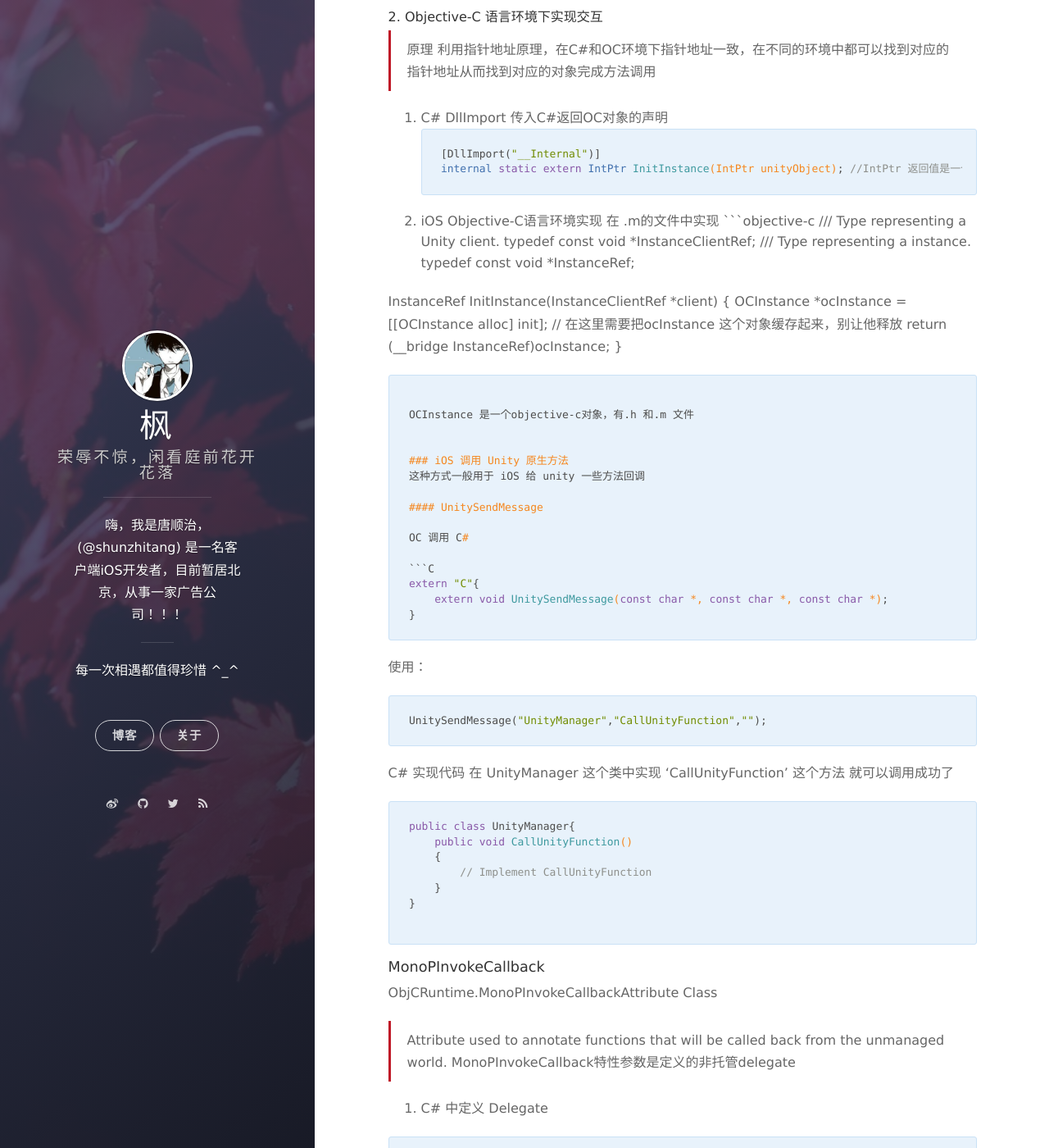
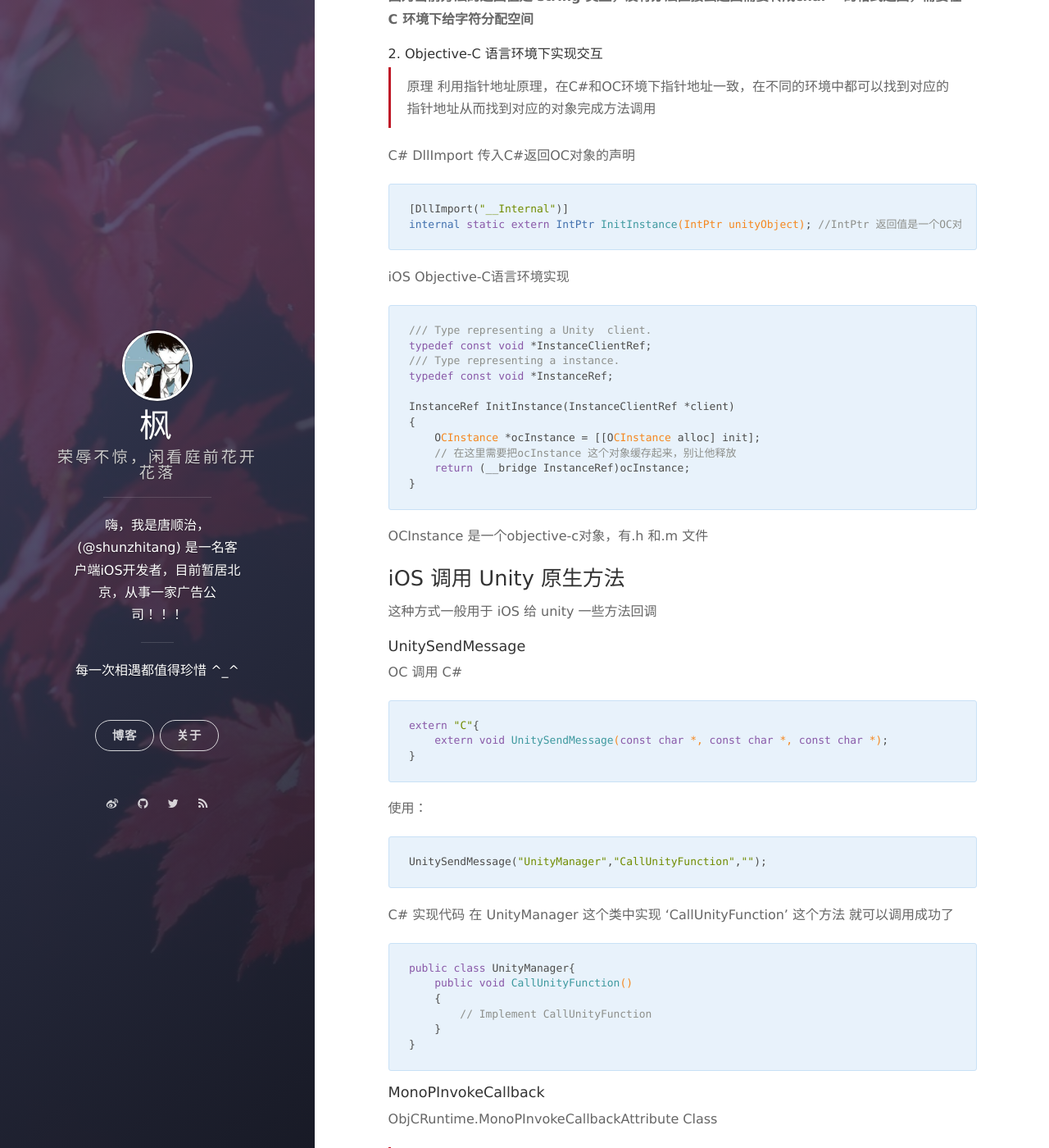
Before and after one commit to ShunzhiTang/ShunzhiTang.github.io, a Jekyll site: the page built from _posts/2019-03-20-iOS-iosRecord-Note.markdown, in a window 1280 px wide and 1400 px high, scrolled down 2669 px. Shown: the whole window at 82% size. Built offline with Jekyll 4.4.1, drawn with Linux system fonts in a browser that asks for light colours; nearby versions of some CDN libraries; comment, search, counter and statistics services are not loaded; some of the changed text lies outside the part shown.

````diff
--- a/_posts/2019-03-20-iOS-iosRecord-Note.markdown
+++ b/_posts/2019-03-20-iOS-iosRecord-Note.markdown
@@ -90,13 +93,15 @@ extern 'C' {
 > 原理
 > 利用指针地址原理，在C#和OC环境下指针地址一致，在不同的环境中都可以找到对应的指针地址从而找到对应的对象完成方法调用
 
-1. C# DllImport 传入C#返回OC对象的声明
+C# DllImport 传入C#返回OC对象的声明
+
 ```c#
 [DllImport("__Internal")]
 internal static extern IntPtr InitInstance(IntPtr unityObject); //IntPtr 返回值是一个OC对象
 ```
-2. iOS Objective-C语言环境实现
-   在 .m的文件中实现
+
+iOS Objective-C语言环境实现
+
 ```objective-c
 /// Type representing a Unity  client.
 typedef const void *InstanceClientRef;
@@ -110,6 +115,7 @@ InstanceRef InitInstance(InstanceClientRef *client)
     return (__bridge InstanceRef)ocInstance;
 }
 ```
+
 
 OCInstance 是一个objective-c对象，有.h 和.m 文件
 
@@ -143,11 +149,10 @@ public class UnityManager{
         // Implement CallUnityFunction
     }
 }
-
 ```
 #### MonoPInvokeCallback
 ObjCRuntime.MonoPInvokeCallbackAttribute Class
->Attribute used to annotate functions that will be called back from the unmanaged world.
+>Attribute used to annotate functions that will be called back from the unmanaged world.<br>
 >MonoPInvokeCallback特性参数是定义的非托管delegate
 
 1. C# 中定义 Delegate
````
Also changed, not shown: other parts of _posts/2019-03-20-iOS-iosRecord-Note.markdown (+7 -4 lines), 2 other files.
